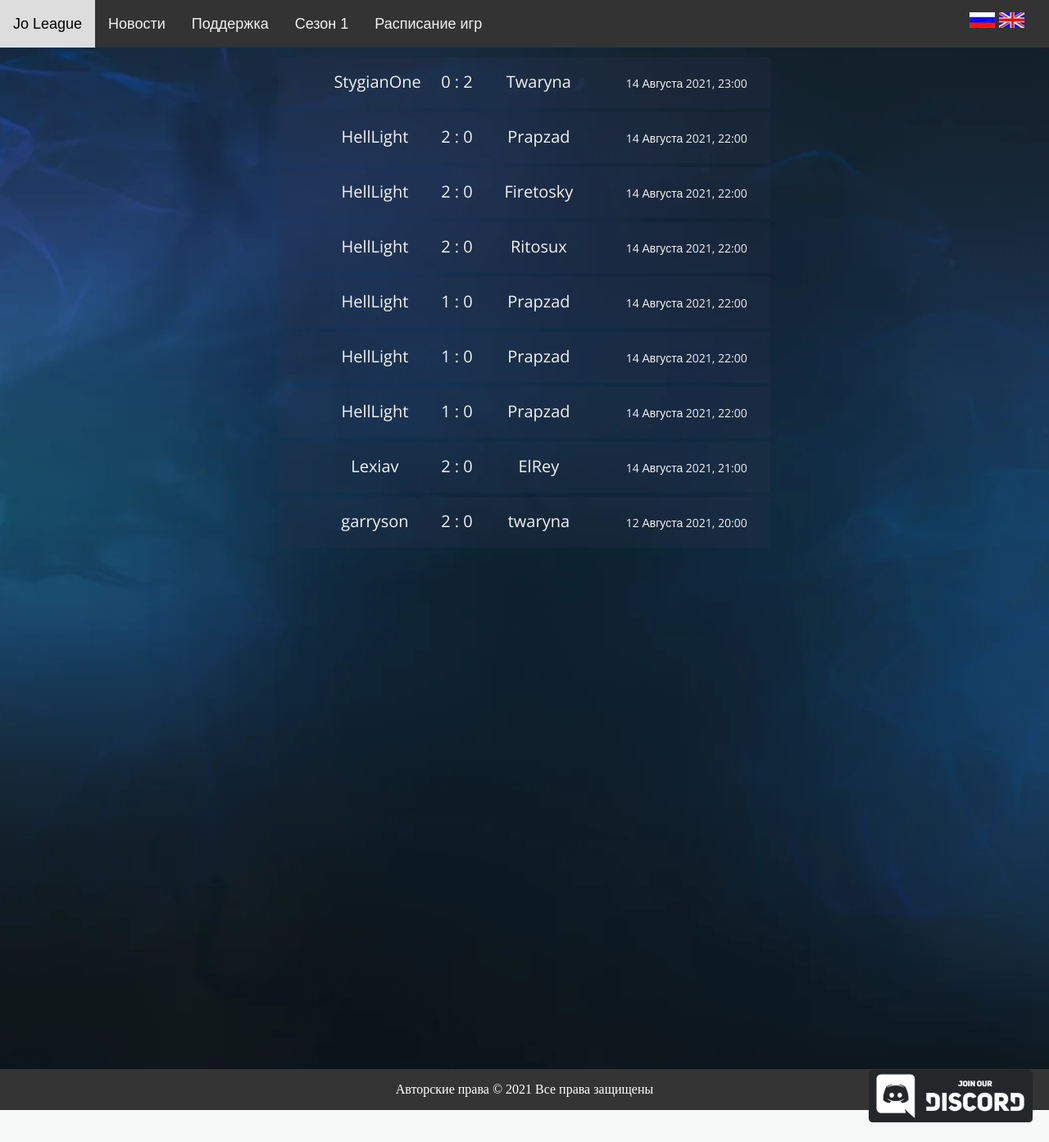
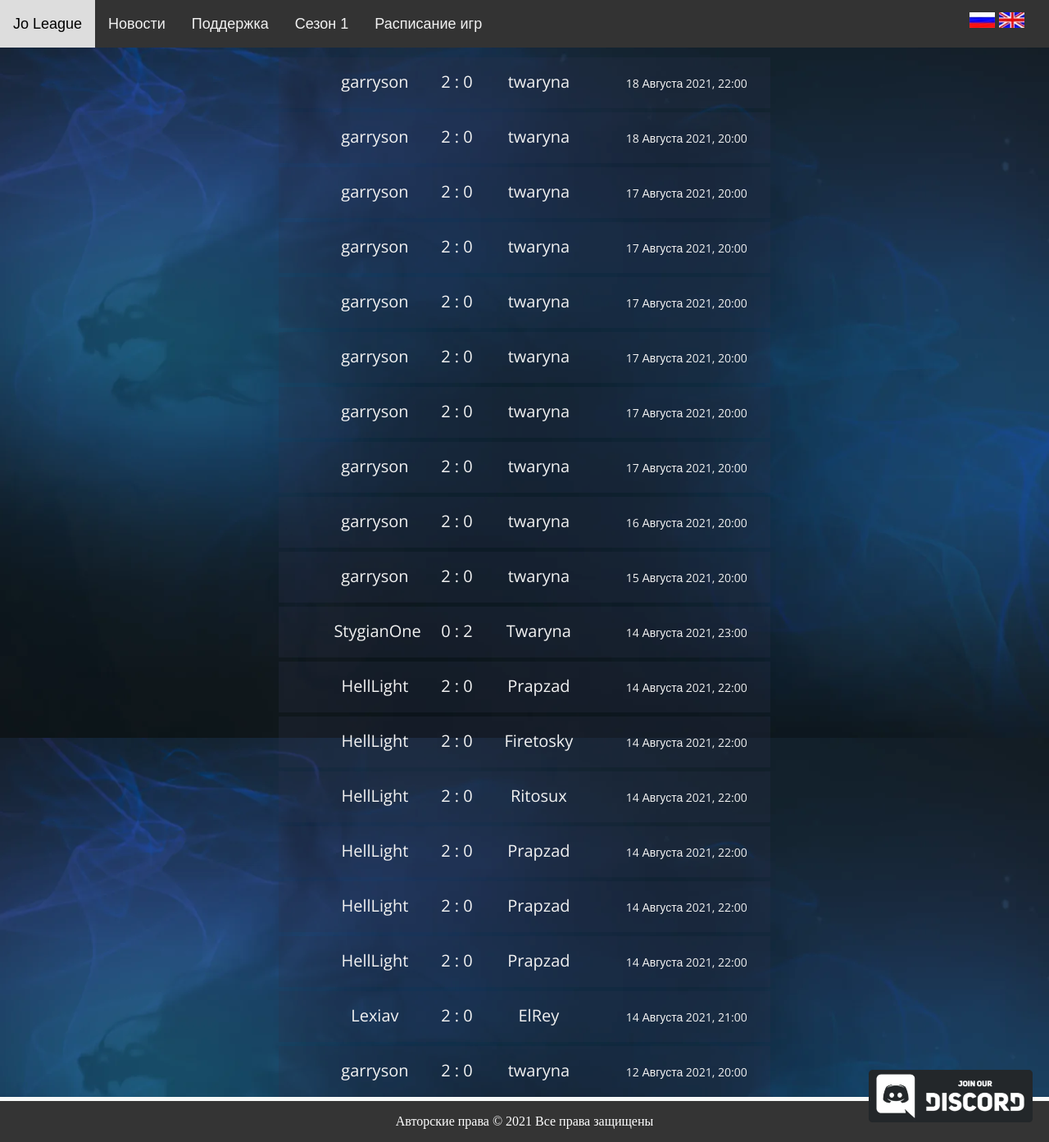
Before and after one commit to JoGlobalLeague/site, a Jekyll site: the page built from schedule.html, in a window 1280 px wide and 1393 px high. Shown: the whole window at 82% size. Built offline with Jekyll 4.4.1, drawn with Linux system fonts in a browser that asks for light colours.

Commit message:
Update matches.yml

```diff
--- a/_data/matches.yml
+++ b/_data/matches.yml
@@ -1,7 +1,57 @@
+- time: 2021-08-18 22:00 +0300
+  team1: 'garryson'
+  team2: 'twaryna'
+  score: '2 : 0'
+
+- time: 2021-08-18 20:00 +0300
+  team1: 'garryson'
+  team2: 'twaryna'
+  score: '2 : 0'
+
+- time: 2021-08-17 20:00 +0300
+  team1: 'garryson'
+  team2: 'twaryna'
+  score: '2 : 0'
+
+- time: 2021-08-17 20:00 +0300
+  team1: 'garryson'
+  team2: 'twaryna'
+  score: '2 : 0'
+
+- time: 2021-08-17 20:00 +0300
+  team1: 'garryson'
+  team2: 'twaryna'
+  score: '2 : 0'
+
+- time: 2021-08-17 20:00 +0300
+  team1: 'garryson'
+  team2: 'twaryna'
+  score: '2 : 0'
+
+- time: 2021-08-17 20:00 +0300
+  team1: 'garryson'
+  team2: 'twaryna'
+  score: '2 : 0'
+
+- time: 2021-08-17 20:00 +0300
+  team1: 'garryson'
+  team2: 'twaryna'
+  score: '2 : 0'
+
+- time: 2021-08-16 20:00 +0300
+  team1: 'garryson'
+  team2: 'twaryna'
+  score: '2 : 0'
+
+- time: 2021-08-15 20:00 +0300
+  team1: 'garryson'
+  team2: 'twaryna'
+  score: '2 : 0'
+
 - time: 2021-08-14 22:00 +0300
   team1: 'HellLight'
   team2: 'Prapzad'
-  score: '1 : 0'
+  score: '2 : 0'
 
 - time: 2021-08-14 23:00 +0300
   team1: 'StygianOne'
@@ -21,12 +71,12 @@
 - time: 2021-08-14 22:00 +0300
   team1: 'HellLight'
   team2: 'Prapzad'
-  score: '1 : 0'
+  score: '2 : 0'
 
 - time: 2021-08-14 22:00 +0300
   team1: 'HellLight'
   team2: 'Prapzad'
-  score: '1 : 0'
+  score: '2 : 0'
 
 - time: 2021-08-14 22:00 +0300
   team1: 'HellLight'
```
